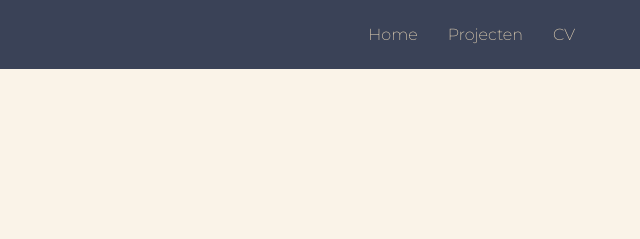
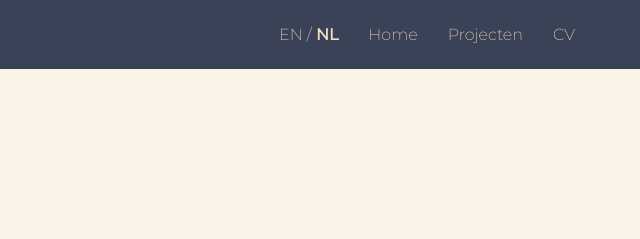
Before and after one commit to lidwien1/LumkemanL, a plain HTML site: page mapping.html in a window 1280 px wide. Shown: the top 239 px of the page, 640-1280 px from the left. Drawn offline with Linux system fonts and the light colour scheme.

Commit message:
Update mapping.html

```diff
--- a/mapping.html
+++ b/mapping.html
@@ -17,6 +17,7 @@
           <nav class="cases">
               <ul>
                   <li> <a href="index.html"> Lidwien </a></li>
+                  <li><a href="mapping-en.html"> EN / <strong>  NL </strong> </a></li>
                   <li><a href="index.html"> Home </a></li>
                   <li><a href="projecten.html"> Projecten </a></li>
                   <li><a href="cv.html"> CV </a></li>
```
Lines whose indentation alone changed are shown as unchanged.
